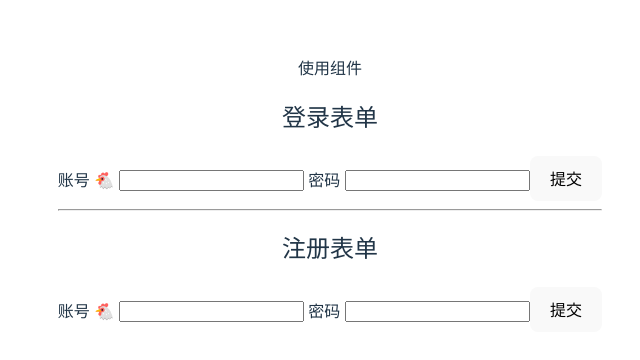
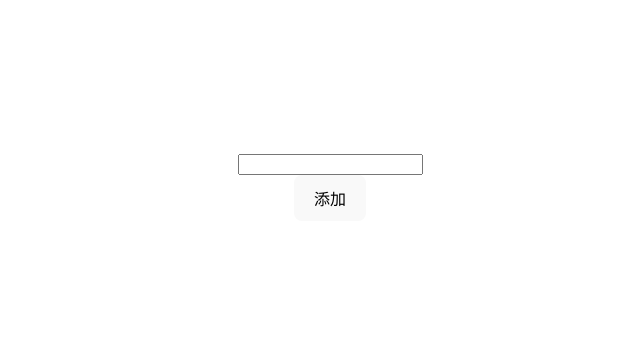
Before and after one commit to liao-yiqi/vue3-base, a Vue app: page / in a window 1280 px wide. Shown: the part 206-566 px from the top of the page, without its empty margins (310-950 px from the left). Built offline with nearby package versions, Linux system fonts and the light colour scheme.

Commit message:
水果案例

```diff
--- a/src/App.vue
+++ b/src/App.vue
@@ -1,23 +1,36 @@
 <template>
-  <div ref="myDiv">使用组件</div>
-  <Form ref="myForm" title="登录表单" @myEmit="handleMyEmit" />
-  <hr />
-  <Form ref="myForm" title="注册表单" />
+  <div>
+    <input type="text" v-model="inputText" />
+  </div>
+  <button @click="add">添加</button>
+  <div>
+    <ul>
+      <li v-for="item in itemList" :key="item.id" style="border: 1px solid black" @click="removeItem(item)">
+        {{ item.text }}
+      </li>
+    </ul>
+  </div>
 </template>
 
 <script setup>
-  import { onMounted, ref } from "vue";
-  import Form from "./components/Form.vue";
-  onMounted(() => {
-    console.log(Form);
-    console.log(myDiv.value);
-    console.log(myForm.value);
-    console.log("获取子组件数据", myForm.value.msg.name);
-  });
-  const myDiv = ref(null);
-  const myForm = ref(null);
-  const handleMyEmit = (data) => {
-    console.log("子传父数据", data);
+  import { ref } from "vue";
+
+  const add = () => {
+    if (inputText.value !== "") {
+      const newItem = { id: Date.now(), text: inputText.value };
+      if (!itemList.value.some((item) => item.text === newItem.text)) {
+        itemList.value.push(newItem);
+      }
+      inputText.value = "";
+    }
   };
+  const removeItem = (item) => {
+    const index = itemList.value.findIndex((element) => element === item);
+    if (index !== -1) {
+      itemList.value.splice(index, 1);
+    }
+  };
+  const inputText = ref("");
+  const itemList = ref([]);
 </script>
 <style lang="scss" scoped></style>
```
Also changed, not shown: src/演示代码/父传子,子传父演示.vue (added, +23 -0 lines).
